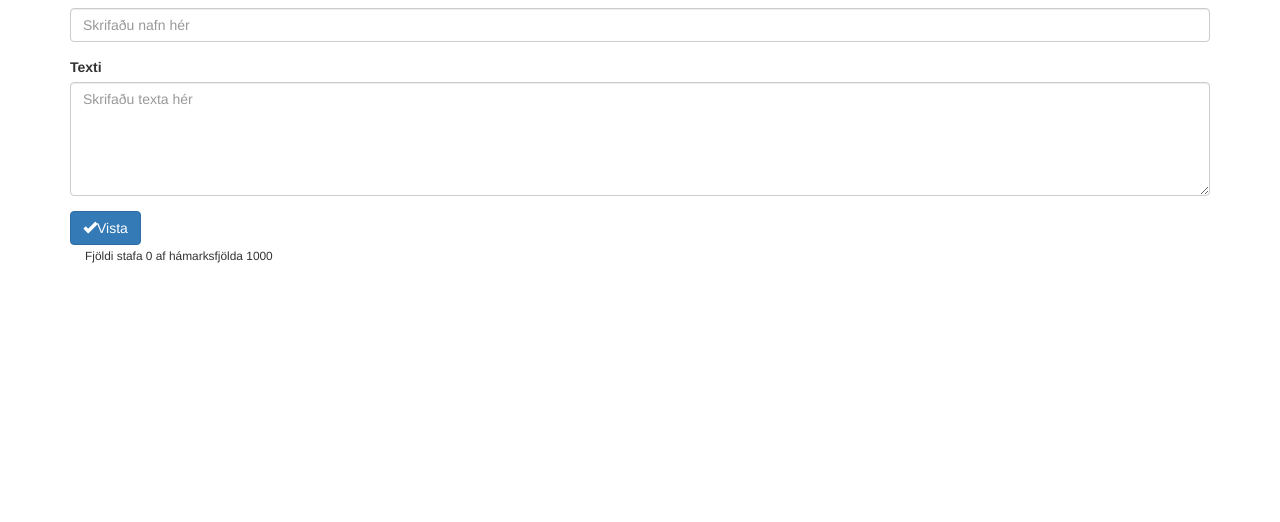
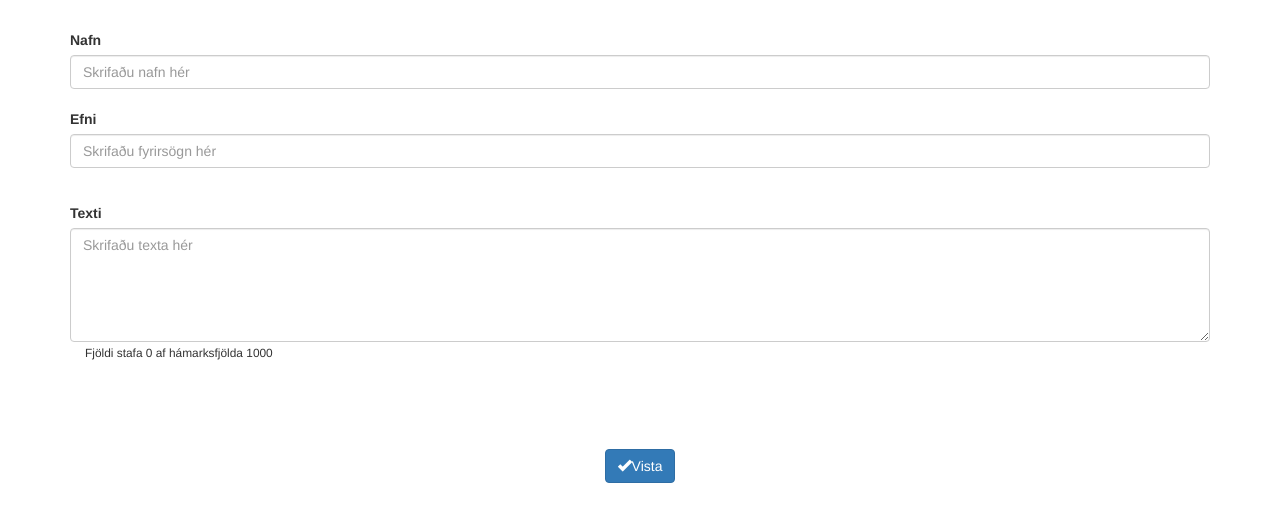
Before and after one commit to hildurs/vefforritun-lokaverkefni, a website: page topic.html in a window 1280 px wide. Shown: the part 170-692 px from the top of the page. Drawn offline with nearby package versions, Linux system fonts and the light colour scheme.

Commit message:
smá breytingar

```diff
--- a/src/games.scss
+++ b/src/games.scss
@@ -83,5 +83,5 @@ header  {
 }
 
 .table-striped > tbody > tr:nth-child(2n) > td, .table-striped > tbody > tr:nth-child(2n) > th {
-   background-color: #98FB98;
+   background-color: #a0db8e;
  }
--- a/src/topic.scss
+++ b/src/topic.scss
@@ -0,0 +1,13 @@
+h2 {
+  margin-bottom: 5%;
+}
+
+button {
+  margin-top: 5%;
+}
+
+.button-save {
+  display: flex;
+  justify-content: center;
+  width: 100%;
+}
--- a/topic.html
+++ b/topic.html
@@ -27,16 +27,24 @@
             <div class="form-group">
                 <label for="new-entry-name">Nafn</label>
                 <input type="text" class="form-control" id="new-entry-name" name="name" placeholder="Skrifaðu nafn hér" autocomplete="off" />
-            </div>
+                <br>
             <div class="form-group">
+              <label for="new-entry-name">Efni</label>
+              <input type="text" class="form-control" id="new-entry-topic" name="name" placeholder="Skrifaðu fyrirsögn hér" autocomplete="off" />
+              <br>
+          </div>
+          <div class="form-group">
                 <label for="new-entry-text">Texti</label>
                 <textarea autocomplete="off" rows="5" id="new-entry-text" name="text" class="form-control" placeholder="Skrifaðu texta hér"></textarea>
+                <div class="col-md-3">
+                    <p><small>Fjöldi stafa <span class="char-count"> 0 </span> af hámarksfjölda 1000</small></p>
+                    <br>
+                </div>
             </div>
+            <div class="button-save">
             <button class="btn btn-primary"><i class="glyphicon glyphicon-ok"></i>Vista</button>
+          </div>
         </form>
-        <div class="col-md-3">
-            <p><small>Fjöldi stafa <span class="char-count"> 0 </span> af hámarksfjölda 1000</small></p>
-        </div>
     </main>
     <script src="dist/topic.js"></script>
 </body>
```
Also changed, not shown: games.html (+1 -1 lines), dist/games.css, dist/topic.css.
